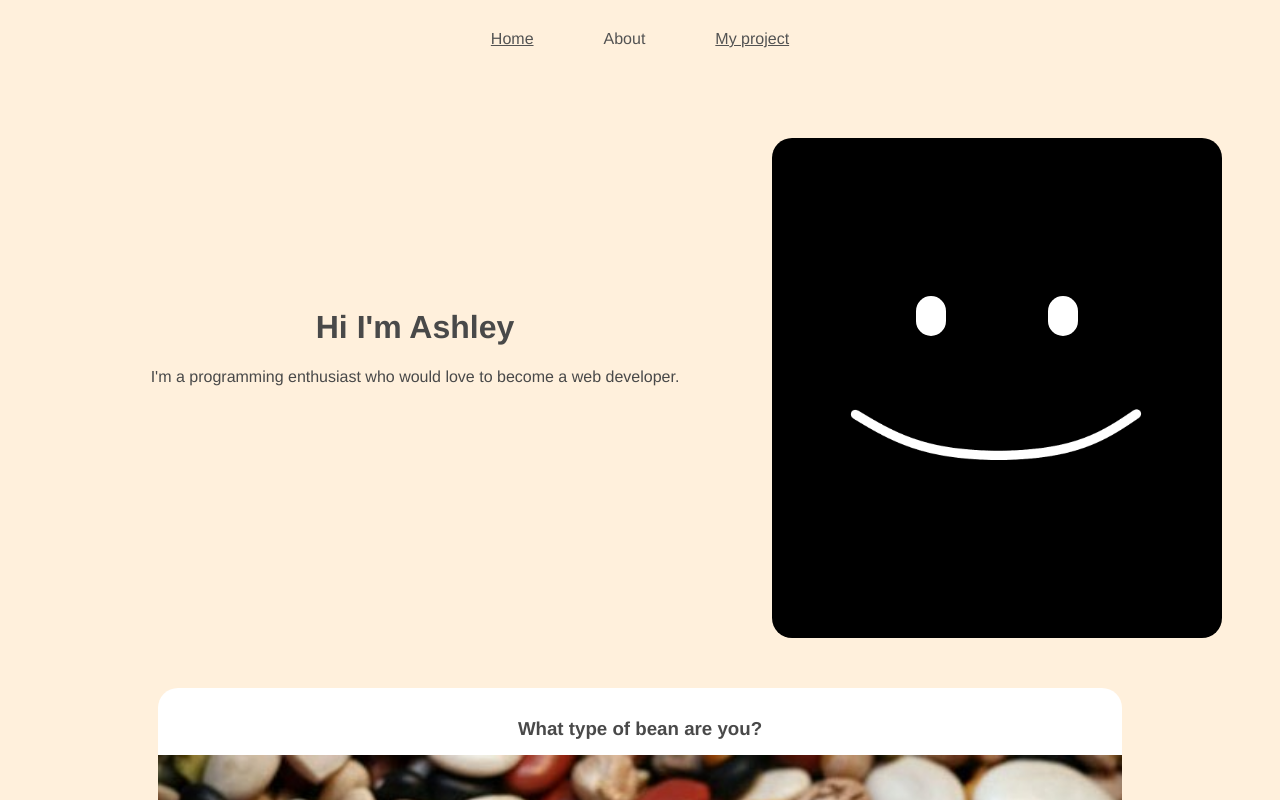
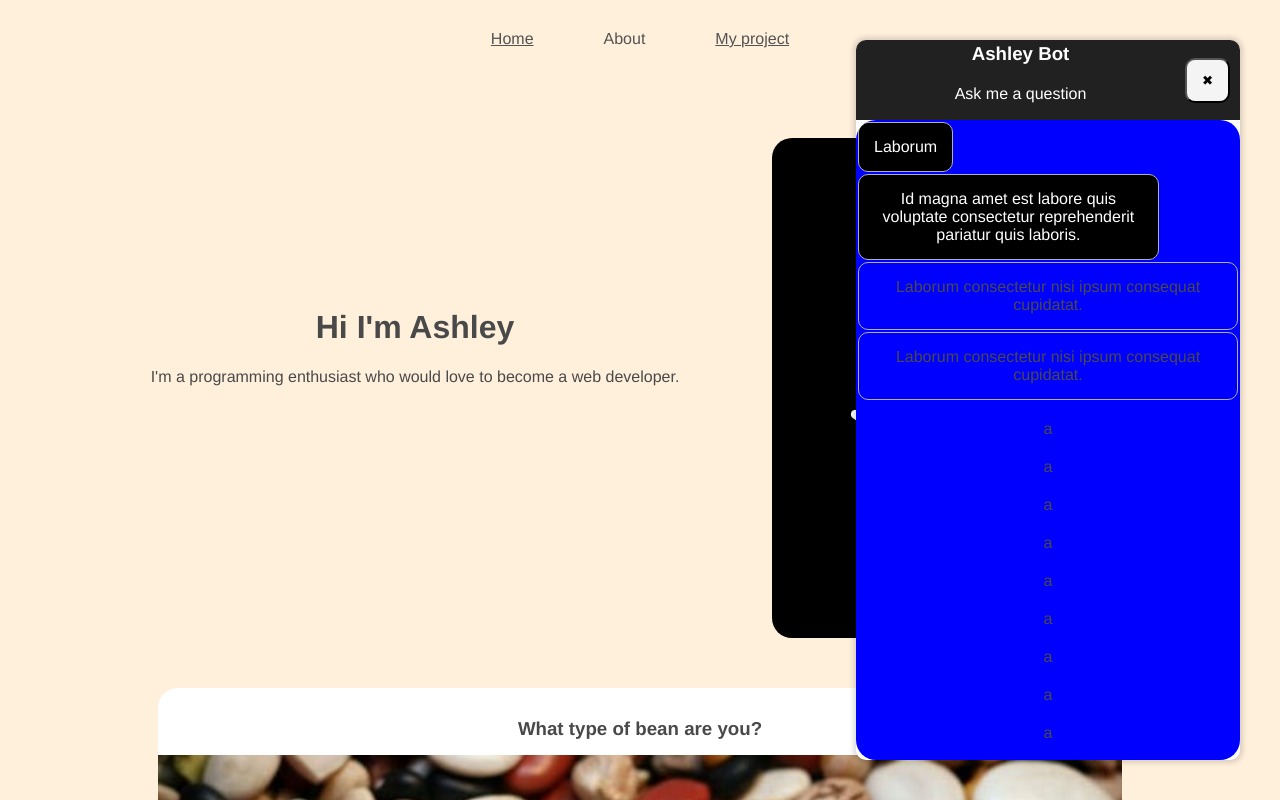
Before and after one commit to ashleycao12/my-website, a Vue app: page / in a window 1280 px wide. Shown: the top 800 px of the page. Built offline with nearby package versions, Linux system fonts and the light colour scheme.

Commit message:
add chat bot

```diff
--- a/src/App.vue
+++ b/src/App.vue
@@ -5,9 +5,32 @@
     <router-link to="/">My project</router-link>
   </nav>
   <router-view/>
+  <!-- <img class="messageIcon" @click="openMes" src="@/assets/messageIcon.png" alt="no image"> -->
+  <MessageBot/>
 </template>
 
+<script setup>
+// import {ref} from 'vue'
+import MessageBot from './components/home/MessageBot.vue'
+// const showMes = ref(false)
+// function openMes(){
+//   showMes.value = true
+// }
+</script>
+
 <style>
+/* .messageIcon {
+  position: fixed;
+  bottom: 40px;
+  right: 40px;
+  width: 65px;
+  height: auto;
+  border-radius: 32.5px;
+}
+.messageIcon:hover {
+  opacity: 0.9;
+  cursor: pointer;
+} */
 #app {
   font-family: Avenir, Helvetica, Arial, sans-serif;
   /* -webkit-font-smoothing: antialiased;
--- /dev/null
+++ b/src/assets/home/messages.json
@@ -0,0 +1,15 @@
+[
+  {"style":"question",
+    "text":"Laborum "
+  },
+  {"style":"question",
+    "text":"Id magna amet est labore quis voluptate consectetur reprehenderit pariatur quis laboris."
+  },
+  {"style":"answer",
+    "text":"Laborum consectetur nisi ipsum consequat cupidatat."
+  },
+  {"style":"answer",
+    "text":"Laborum consectetur nisi ipsum consequat cupidatat."
+  }
+
+]
--- /dev/null
+++ b/src/components/home/MessageBot.vue
@@ -0,0 +1,126 @@
+<template>
+<div class="messageIcon" @click="toggleShowMes">
+  <img class="mesIconImg"  src="@/assets/messageIcon.png" alt="no image">
+</div>
+<!-- <MessageBot v-if="showMes"/> -->
+  <div class="mesBox" v-if="showMes">
+    <div class="nameBar">
+      <div class="botName">
+        <h3>
+          Ashley Bot
+        </h3>
+        <p>Ask me a question</p>
+        </div>
+      <button class="closeButton" @click="toggleShowMes">&#10006;</button>
+    </div>
+  <div class="mesContent">
+
+      <div :class="item.style" v-for="item in mesList" :key="item">{{item.text}}</div>
+    <!-- <div class="reply" v-for="item in reply"  :key="item">{{item}}</div> -->
+    <p>a</p>
+    <p>a</p>
+    <p>a</p>
+    <p>a</p>
+    <p>a</p>
+    <p>a</p>
+    <p>a</p>
+    <p>a</p>
+    <p>a</p>
+    <p>a</p>
+
+    </div>
+  </div>
+</template>
+
+<script setup>
+import {ref} from 'vue'
+import mesList from '@/assets/home/messages.json'
+
+// const mesList2 = ref(mesList)
+console.log(mesList);
+
+const showMes = ref(true)
+// const mes = ref(['a','b','c'])
+// const reply = ref(['d','e','f'])
+function toggleShowMes(){
+  showMes.value = !showMes.value
+}
+
+</script>
+
+<style>
+.mesContent {
+  background-color: blue;
+  flex: 1;
+  height: 900px;
+  overflow: auto;
+
+}
+.mesContent div {
+  border: solid;
+  border-color: rgb(177, 177, 177);
+  border-width: 1px;
+  padding: 15px;
+  margin: 2px;
+  border-radius: 10px;
+  width: fit-content;
+
+
+}
+.question {
+ max-width: 70%;
+  /* float: right; */
+  background-color: black;
+  color: white;
+}
+.closeButton {
+  height:45px ;
+  width: 45px;
+  margin-right: 10px;
+}
+.botName {
+  flex: 1;
+  color: white;
+}
+.nameBar {
+  height: 80px;
+  border-radius: 0;
+  background-color: rgb(33, 33, 33);
+  display: flex;
+ align-items: center;
+}
+.mesBox {
+  display: flex;
+  flex-direction: column;
+
+  position: fixed;
+  bottom: 40px;
+  right: 40px;
+  width: 30%;
+  height: 90%;
+  border-radius: 10px;
+  overflow: hidden;
+  background-color: white;
+  box-shadow: 0px 0px 5px 3px rgba(0, 0, 0, 0.139);
+}
+.messageIcon {
+  background-color: white;
+  position: fixed;
+  bottom: 40px;
+  right: 40px;
+  width: 65px;
+  height: 65px;
+  border-radius: 32.5px;
+  overflow: hidden;
+
+}
+
+.messageIcon img {
+  object-fit:cover;
+
+}
+.messageIcon img:hover {
+  opacity: 0.9;
+  cursor: pointer;
+}
+</style>
```
Also changed, not shown: src/assets/messageIcon.png (added).
